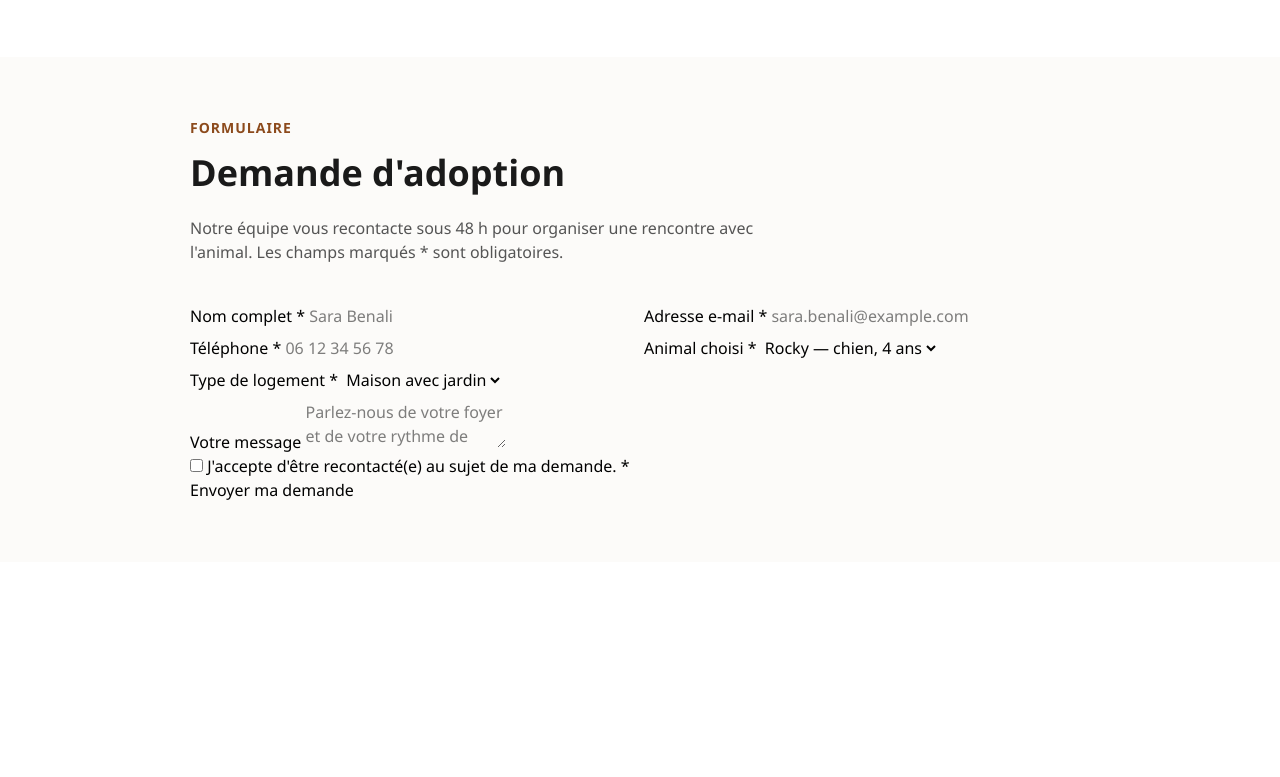
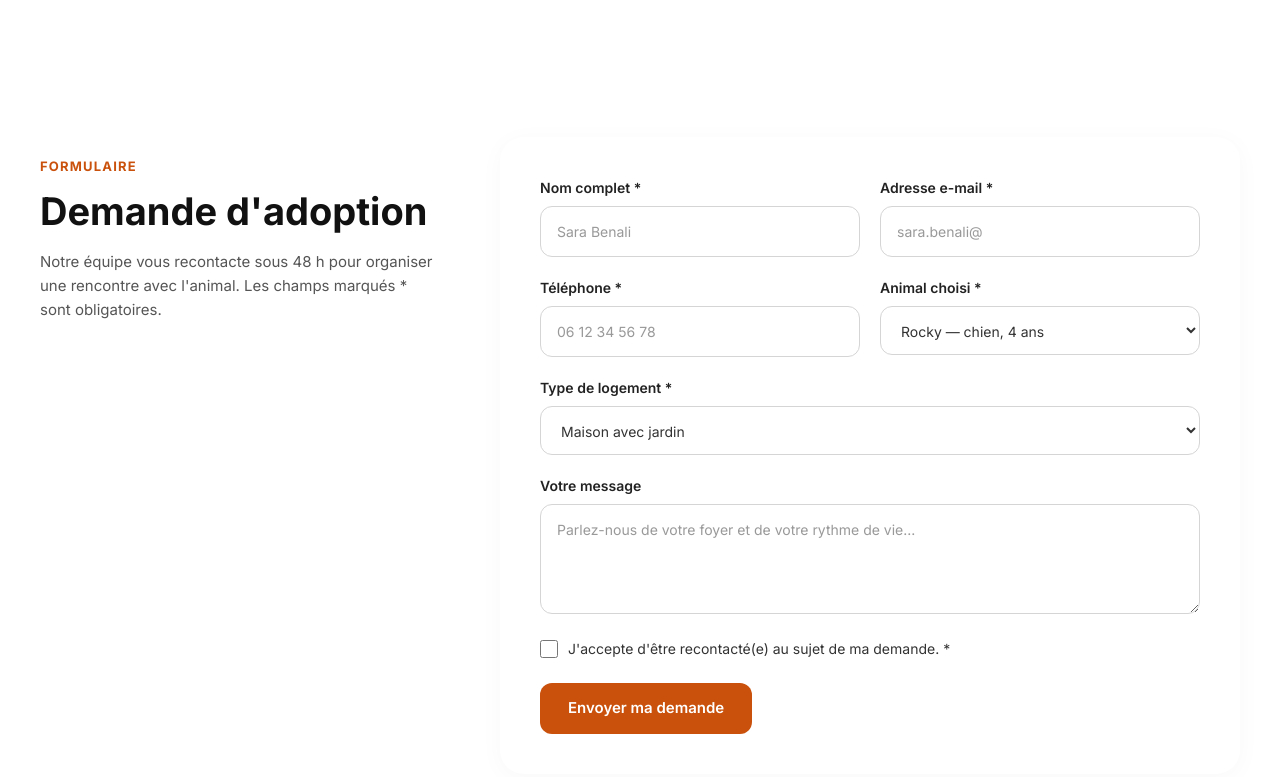
Before and after one commit to abdellaheltrach/PetNest, a plain HTML site: page src/html/Adoption.html in a window 1280 px wide. Shown: the part 760-1537 px from the top of the page. Before the commit the page ends 1322 px from the top, so only its background shows below. Drawn offline with nearby package versions, Linux system fonts and the light colour scheme.

Commit message:
finished section 3 partie formulaire html and css in page adoption

```diff
--- a/src/css/Adoption.css
+++ b/src/css/Adoption.css
@@ -60,43 +60,137 @@
   }
 }
 .section3 {
-  font-family: 'Segoe UI', Tahoma, Geneva, Verdana, sans-serif;
-  background-color: #fcfbf9;
-  padding: 60px 20px;
+  font-family: 'Inter', 'Segoe UI', sans-serif;
+  padding: 80px 40px;
   display: flex;
   justify-content: center;
+  align-items: center;
 }
-.form-demande-container {
+.adoption-wrapper {
+  display: flex;
+  justify-content: space-between;
+  align-items: flex-start;
+  max-width: 1300px;
+  width: 100%;
+  gap: 60px;
+}
+.form-intro {
+  flex: 1;
+  max-width: 400px;
+  padding-top: 20px;
+}
+.form-intro .subtitle {
+  font-size: 13px;
+  font-weight: 700;
+  color: #C9510C;
+  letter-spacing: 1.2px;
+  margin-bottom: 12px;
+  text-transform: uppercase;
+}
+.form-intro h2 {
+  font-size: 38px;
+  font-weight: 700;
+  color: #111111;
+  margin-bottom: 16px;
+  line-height: 1.2;
+}
+.form-intro .description {
+  font-size: 15px;
+  color: #555555;
+  line-height: 1.6;
+}
+.form-card {
+  flex: 1.5;
+  background-color: #FFFFFF;
+  border-radius: 24px;
+  padding: 40px;
+  box-shadow: 0 4px 24px rgba(0, 0, 0, 0.03);
+}
+.form-grid {
+  display: grid;
+  grid-template-columns: 1fr 1fr;
+  gap: 20px;
+}
+.form-group {
   display: flex;
   flex-direction: column;
-  max-width: 900px;
-  width: 100%;
-  gap: 40px;
-}
-.form-intro .subtitle {
-  font-size: 14px;
-  font-weight: 700;
-  color: #8c4a1c;
-  letter-spacing: 1px;
-  margin-bottom: 8px;
-}
-.form-intro h2 {
-  font-size: 36px;
-  color: #1a1a1a;
-  margin-bottom: 16px;
-  font-weight: bold;
-}
-.form-intro .description{
-  font-size: 16px;
-  color: #555;
-  line-height: 1.5;
-  max-width: 600px;
-}
-.form-grid{
-  display: grid;
-  grid-template-columns: 1fr 1fr;
   gap: 8px;
 }
 .form-group.full-width {
   grid-column: span 2;
 }
+.form-group label {
+  font-size: 14px;
+  font-weight: 600;
+  color: #222222;
+}
+.form-group input,
+.form-group select,
+.form-group textarea {
+  padding: 14px 16px;
+  border: 1px solid #D5D5D5;
+  border-radius: 12px;
+  font-size: 14px;
+  color: #333333;
+  background-color: #FFFFFF;
+  transition: all 0.2s ease;
+}
+.form-group input:focus,
+.form-group select:focus,
+.form-group textarea:focus {
+  border-color: #C9510C;
+  box-shadow: 0 0 0 3px rgba(201, 81, 12, 0.1);
+}
+.form-group textarea {
+  resize: vertical;
+  min-height: 110px;
+}
+.form-group-checkbox {
+  display: flex;
+  align-items: center;
+  gap: 10px;
+  margin-top: 24px;
+}
+.form-group-checkbox input[type="checkbox"] {
+  width: 18px;
+  height: 18px;
+  accent-color: #C9510C;
+  cursor: pointer;
+}
+.form-group-checkbox label {
+  font-size: 14px;
+  color: #333333;
+  cursor: pointer;
+}
+.form-action {
+  margin-top: 24px;
+}
+.form-action button {
+  background-color: #C9510C;
+  color: #FFFFFF;
+  border: none;
+  border-radius: 12px;
+  padding: 14px 28px;
+  font-size: 15px;
+  font-weight: 600;
+  cursor: pointer;
+  transition: background-color 0.2s;
+}
+.form-action button:hover {
+  background-color: #A8420A;
+}
+@media (max-width: 900px) {
+  .adoption-wrapper {
+    flex-direction: column;
+    gap: 30px;
+  }
+  .form-intro {
+    max-width: 100%;
+  }
+  .form-grid {
+    grid-template-columns: 1fr;
+  }
+  .form-group.full-width {
+    grid-column: span 1;
+  }
+}
--- a/src/html/Adoption.html
+++ b/src/html/Adoption.html
@@ -29,7 +29,6 @@
     />
   </head>
 <body>
-
     <!-- header -->
     <header class="en-tete-principal">
   <div class="conteneur">
@@ -191,7 +190,7 @@
   </div>
 </section>
 <section class="section3">
-  <div class="form-demande-container">
+  <div class="adoption-wrapper">
     <div class="form-intro">
       <p class="subtitle">FORMULAIRE</p>
       <h2>Demande d'adoption</h2>
@@ -199,6 +198,7 @@
         Notre équipe vous recontacte sous 48 h pour organiser une rencontre avec l'animal. Les champs marqués * sont obligatoires.
       </p>
     </div>
+    <div class="form-card">
       <form class="formulaire">
         <div class="form-grid">
           <div class="form-group">
@@ -207,7 +207,7 @@
           </div>
           <div class="form-group">
             <label for="email">Adresse e-mail *</label>
-          <input type="email" id="email" name="email" placeholder="sara.benali@example.com">
+            <input type="email" id="email" name="email" placeholder="sara.benali@">
           </div>
           <div class="form-group">
             <label for="telephone">Téléphone *</label>
@@ -243,6 +243,7 @@
         </div>
       </form>
     </div>
+  </div>
 </section>
 </body>
 </html>
```
Lines whose indentation alone changed are shown as unchanged.
